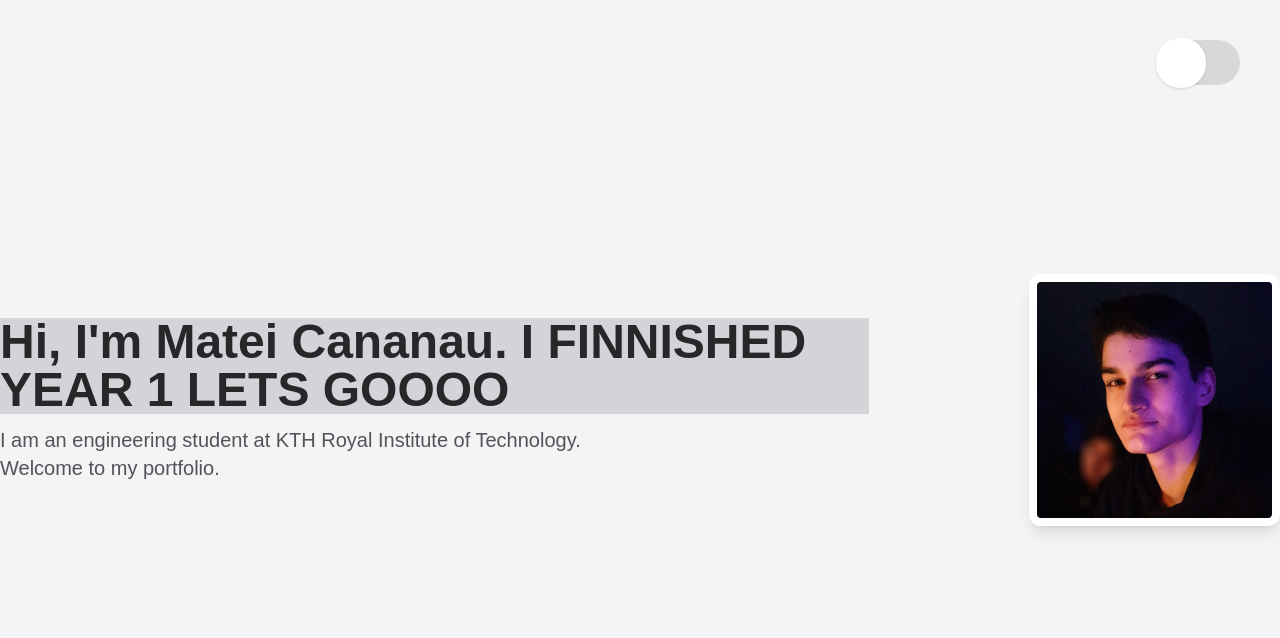
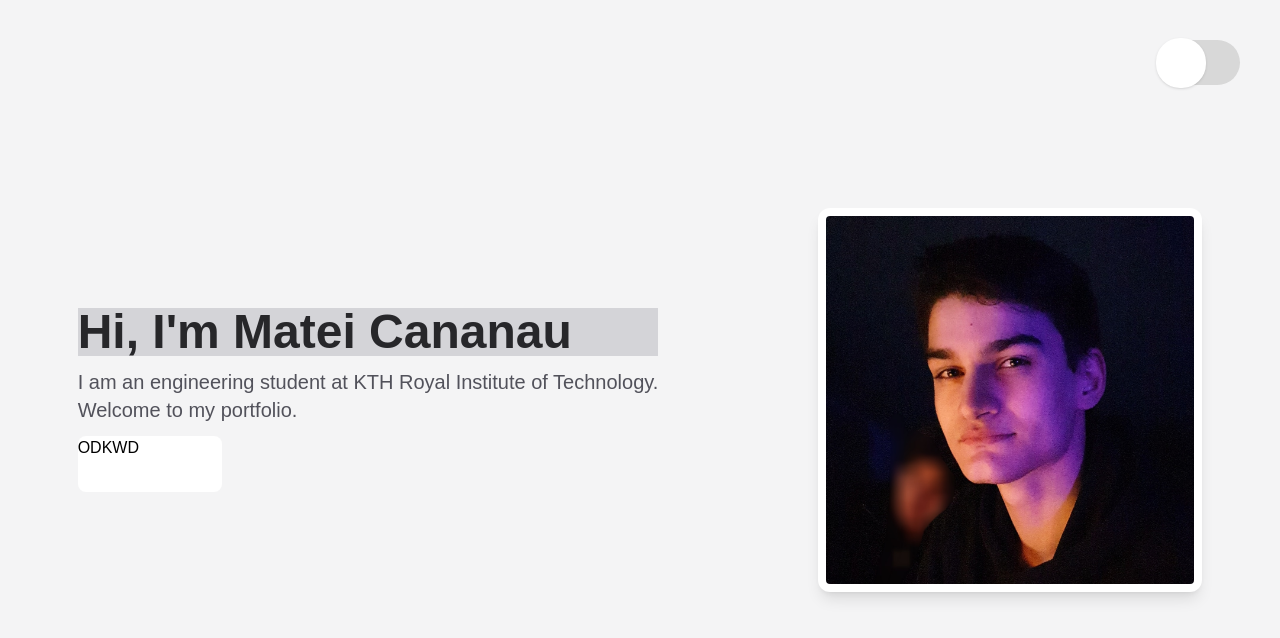
Before and after one commit to Matdrox/portfolio, a React (Create React App) app: page / in a window 1280 px wide. Shown: the top 638 px of the page. Built offline with nearby package versions, Linux system fonts and the light colour scheme.

Commit message:
Added Button on Start Page

```diff
--- a/src/components/Menu.js
+++ b/src/components/Menu.js
@@ -1,4 +1,5 @@
 import Box from './Box';
+import Button from './buttons/Button';
 import imgMateiCananau from '../img/MateiCananau.jpg';
 import { motion, useMotionValue, useTransform } from 'framer-motion';
 
@@ -9,13 +10,14 @@ const Menu = ({ changePrimary }) => {
       {/* ADD LOAD ANIMATION */}
       {/* SHOW THAT YOU HAVE TO SCROLL */}
         <p className='bg-zinc-300 text-zinc-800 font-bold text-5xl'>
-          Hi, I'm Matei Cananau. I FINNISHED YEAR 1 LETS GOOOO
+          Hi, I'm Matei Cananau
         </p>
         <p className='text-xl text-zinc-600'>
           I am an engineering student at KTH Royal Institute of Technology.
           <br />
           Welcome to my portfolio.
         </p>
+        <Button/>
       </div>
       <motion.div whileHover={{ scale: 1.1 }} whileTap={{ scale: 1.05 }}>
         <img
--- /dev/null
+++ b/src/components/buttons/Button.js
@@ -0,0 +1,12 @@
+import { motion } from "framer-motion"
+
+const Button = () => {
+  return (
+    <motion.div className='bg-white h-14 w-36 rounded-lg'
+    whileHover={{scale:1.1}} >
+        ODKWD
+    </motion.div>
+  )
+}
+
+export default Button
```
